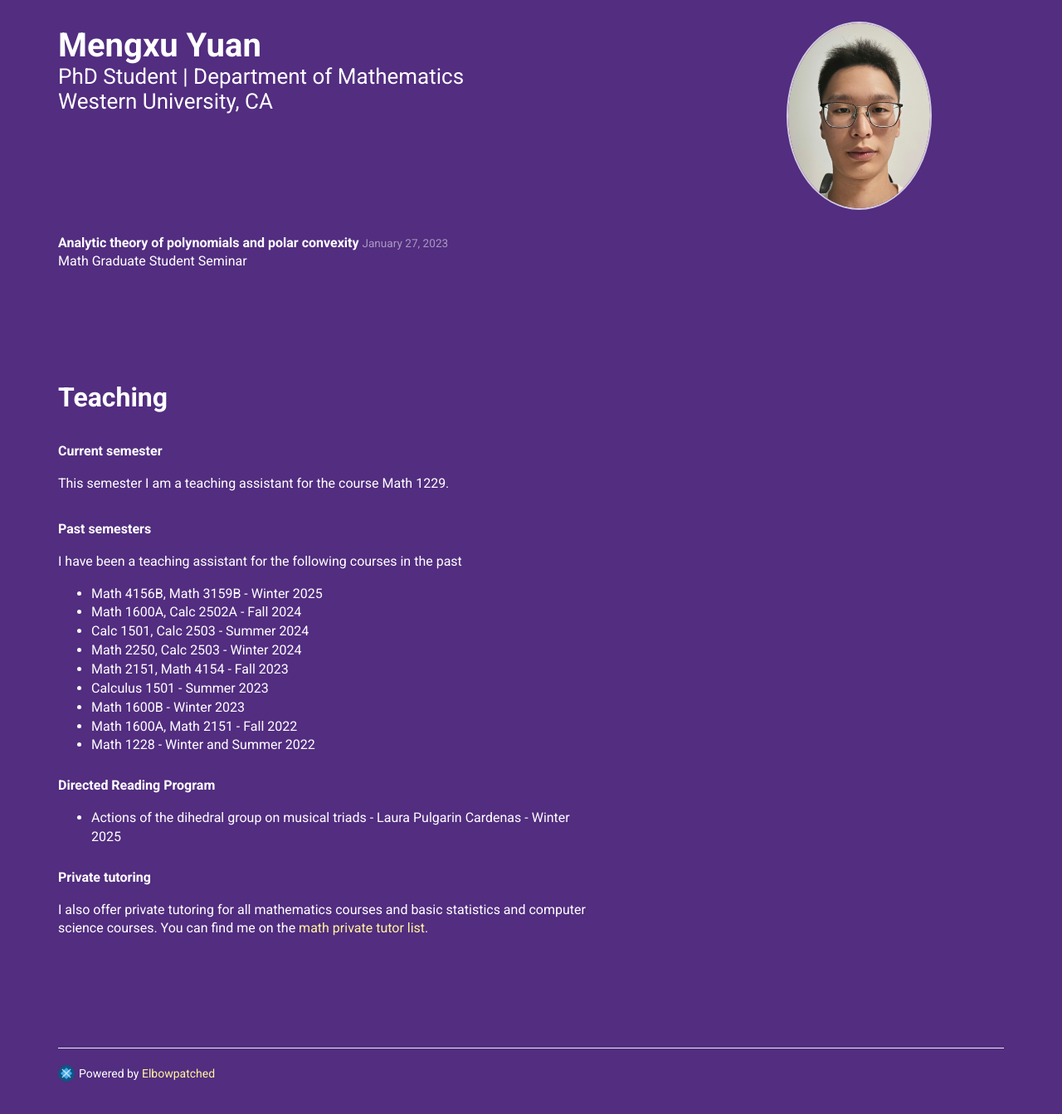
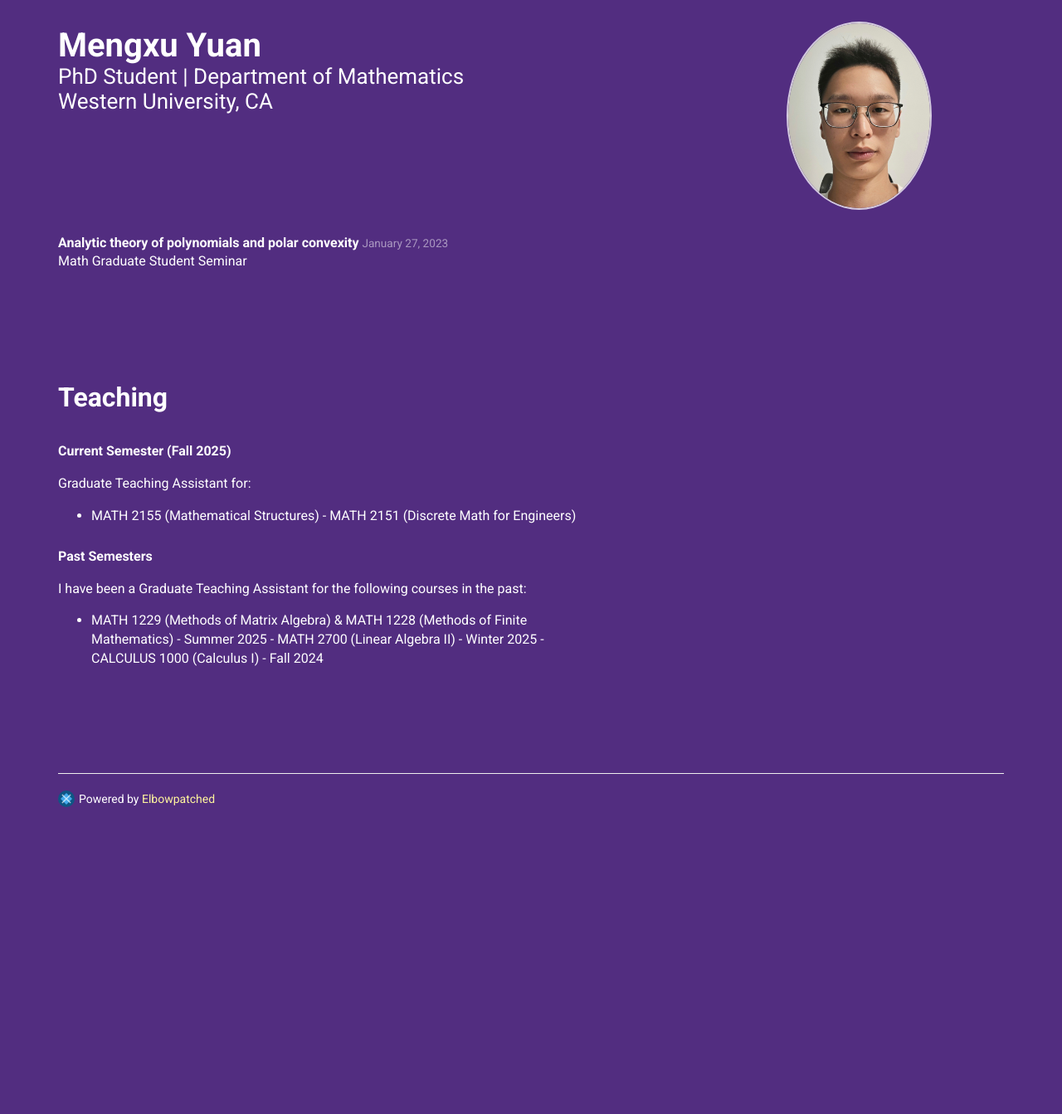
Before and after one commit to Mengxu3/mengxu3.github.io, a Jekyll site: the page built from index.html, in a window 1280 px wide and 1400 px high, scrolled down 1031 px. Shown: the top 1343 px of the window at 83% size. Built offline with Jekyll 4.4.1, drawn with Linux system fonts in a browser that asks for light colours; nearby versions of some CDN libraries; after the commit the page ends 2100 px from its top, so only the background shows below that.

Commit message:
Revise teaching assistant details for semesters
Updated teaching information for current and past semesters, including course names and semesters.

```diff
--- a/_data/teaching.yml
+++ b/_data/teaching.yml
@@ -1,45 +1,18 @@
+-
+  name: Current Semester (Fall 2025)
+  image:
+  description: >
+    Graduate Teaching Assistant for:
+
+    - MATH 2155 (Mathematical Structures)
+    - MATH 2151 (Discrete Math for Engineers)
 
 -
-  name: Current semester
-  description: >
-        This semester I am a teaching assistant for the course Math 1229.
-  image:
-
-
--
-  name: Past semesters
+  name: Past Semesters
   image:
   description: >
-        I have been a teaching assistant for the following courses in the past
+    I have been a Graduate Teaching Assistant for the following courses in the past:
 
-        - Math 4156B, Math 3159B - Winter 2025
-
-        - Math 1600A, Calc 2502A - Fall 2024
-
-        - Calc 1501, Calc 2503 - Summer 2024
-
-        - Math 2250, Calc 2503 - Winter 2024
-
-        - Math 2151, Math 4154 - Fall 2023
-
-        - Calculus 1501 - Summer 2023
-
-        - Math 1600B - Winter 2023
-
-        - Math 1600A, Math 2151 - Fall 2022
-
-        - Math 1228 - Winter and Summer 2022
-
-
--
-  name: Directed Reading Program
-  image:
-  description: >
-        - Actions of the dihedral group on musical triads - Laura Pulgarin Cardenas - Winter 2025
-
-
--
-  name: Private tutoring
-  image:
-  description: >
-        I also offer private tutoring for all mathematics courses and basic statistics and computer science courses. You can find me on the [math private tutor list](https://www.math.uwo.ca/undergraduate/current_students/private_tutors.html).
+    - MATH 1229 (Methods of Matrix Algebra) & MATH 1228 (Methods of Finite Mathematics) - Summer 2025
+    - MATH 2700 (Linear Algebra II) - Winter 2025
+    - CALCULUS 1000 (Calculus I) - Fall 2024
```
